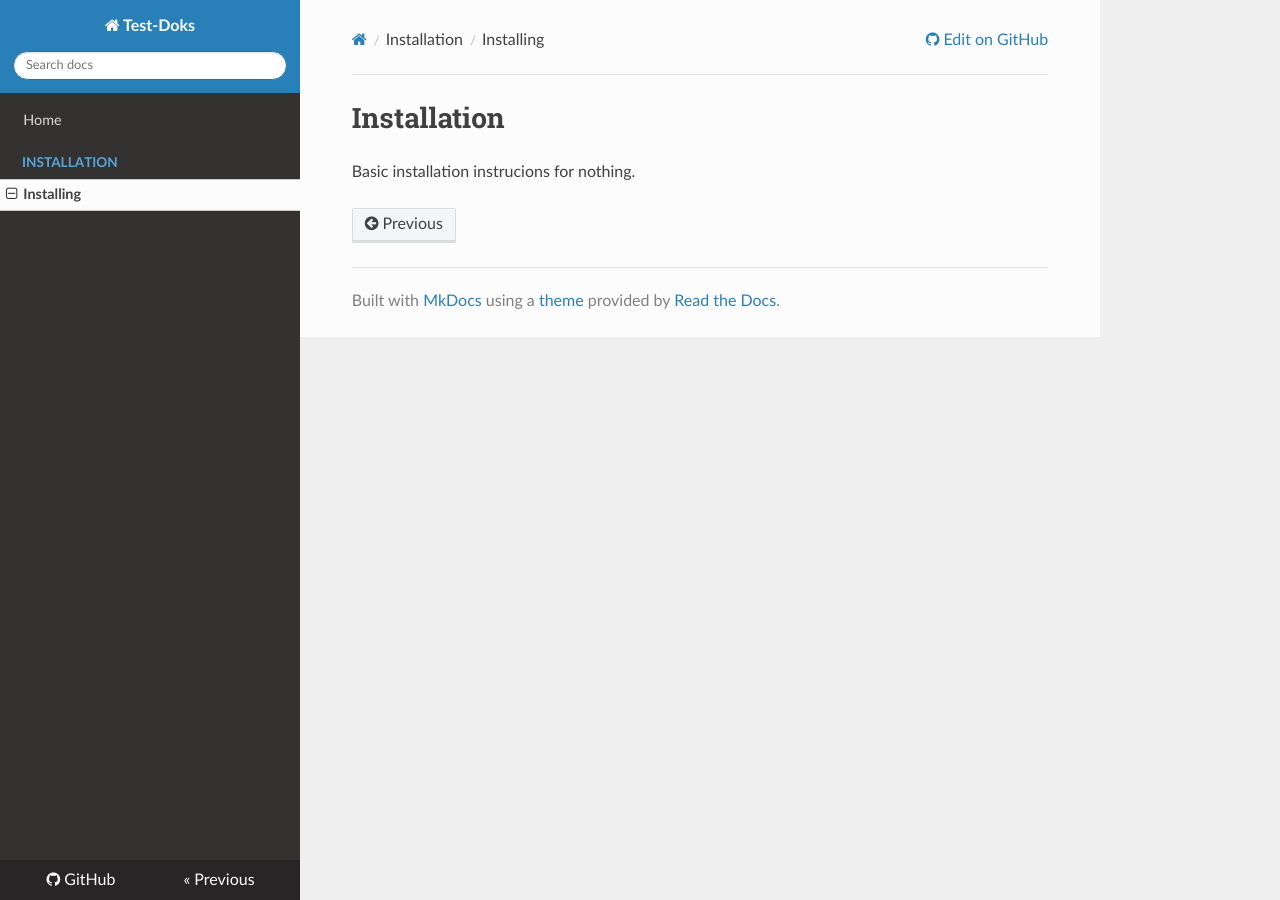
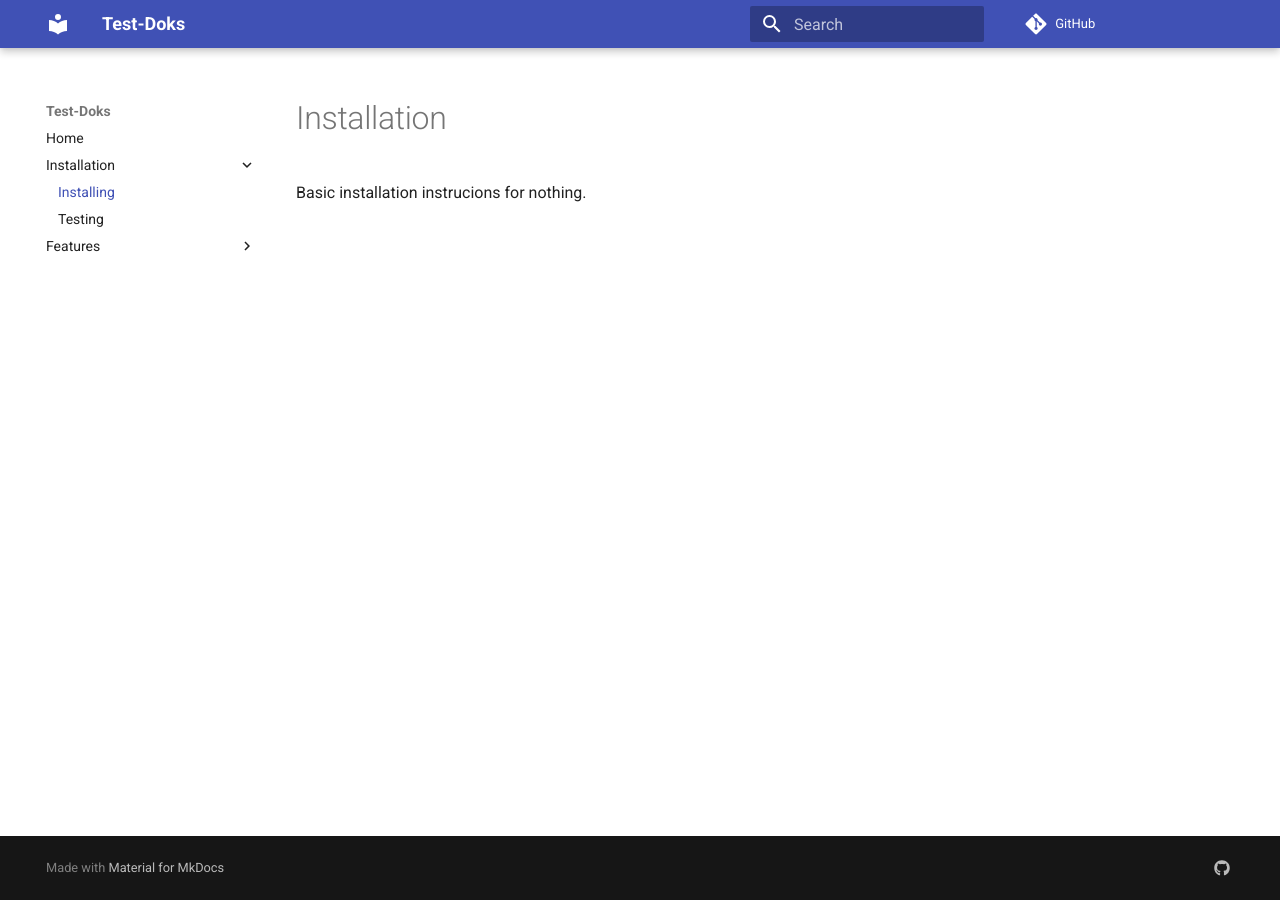
Before and after one commit to gitter-badger/Test-Repo-8, an MkDocs documentation site: the page built from docs/installation.md, in a window 1280 px wide. Built offline with MkDocs 1.6.1 and Material for MkDocs 9.7.7, drawn with Linux system fonts in a browser that asks for light colours; nearby versions of some CDN libraries; comment, search, counter and statistics services are not loaded; old or Windows-style settings are respelled for this version of MkDocs.

Commit message:
more tests

```diff
--- a/mkdocs.yml
+++ b/mkdocs.yml
@@ -5,9 +5,22 @@ site_url: https://kurtjacobson.github.io/Test-Repo/
 repo_url: https://github.com/KurtJacobson/Test-Repo
 repo_name: GitHub
 
-theme: readthedocs
+theme: 'material'
 
 pages:
 - Home: index.md
 - Installation:
   - Installing: installation.md
+  - Testing: test.md
+- Features:
+  - Status Monitor: status monitoring.md
+
+
+extra:
+  palette:
+    primary: 'gray'
+    accent: 'light blue'
+
+  social:
+    - type: 'github'
+      link: 'https://github.com/kurtjacobson'
```
Also changed, not shown: docs/installating.md (added, +1 -0 lines), docs/status monitoring.md (added, +26 -0 lines), docs/test.md (added).
